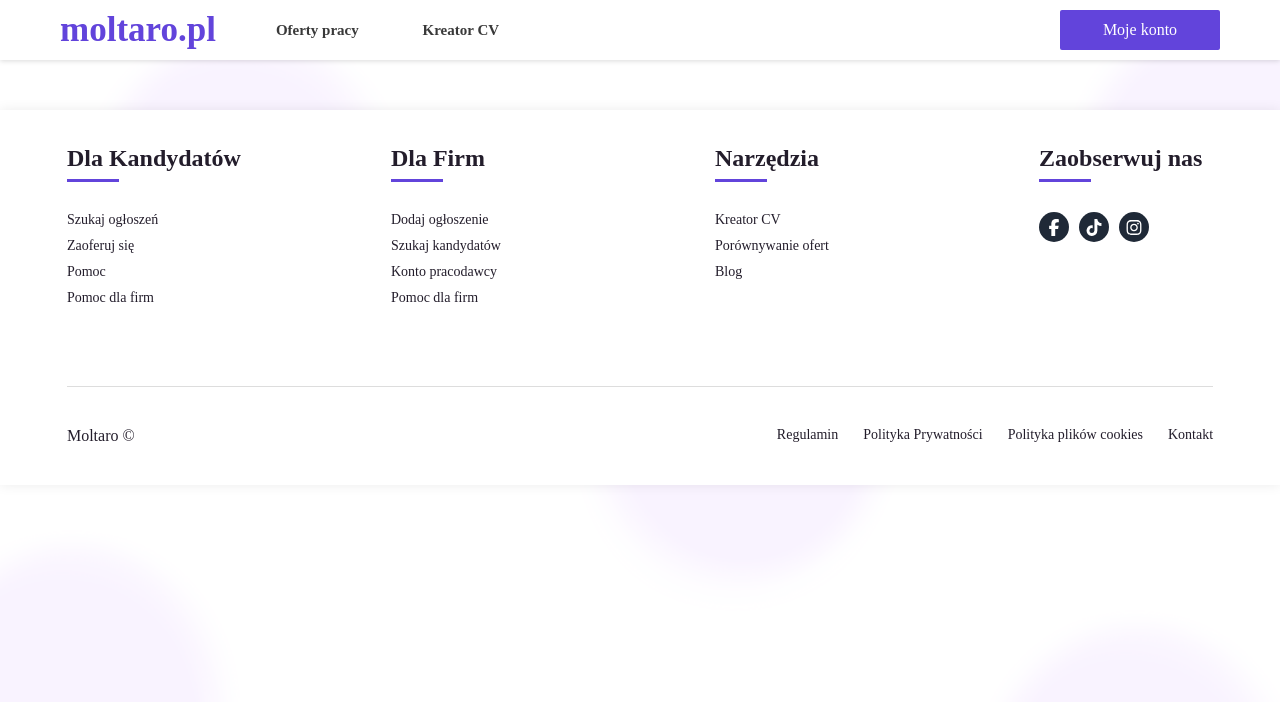
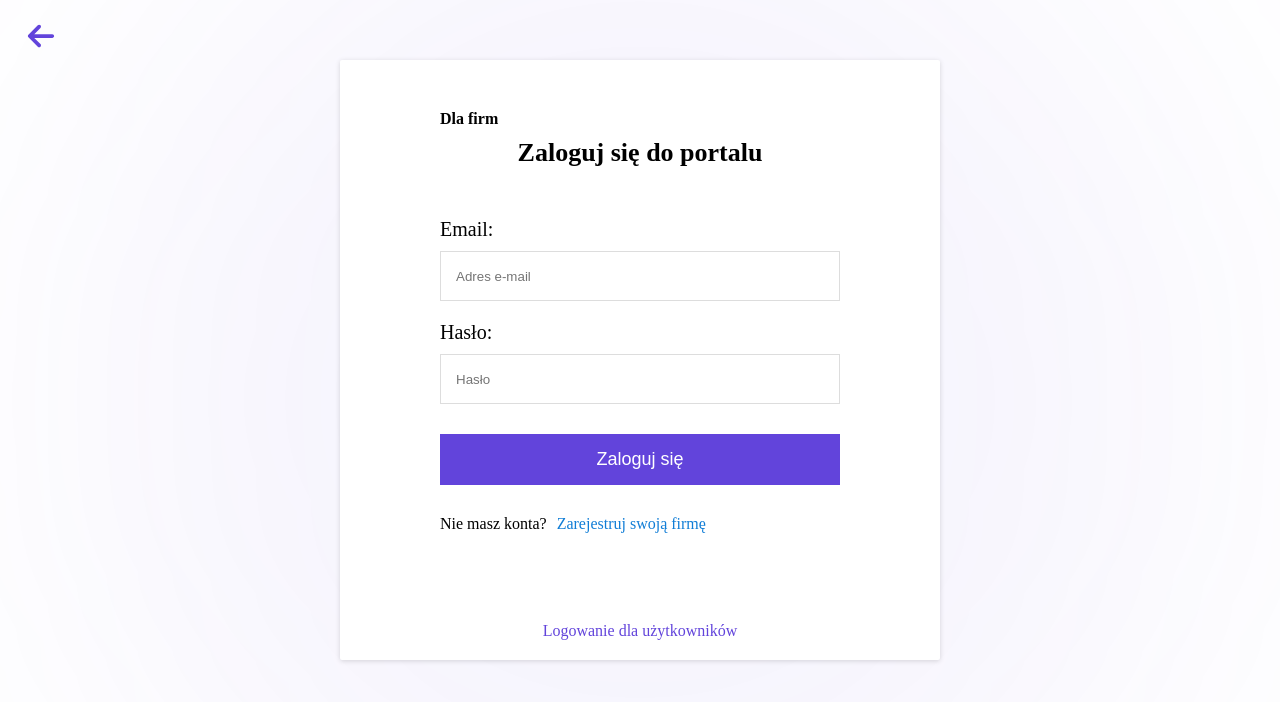
Before and after one commit to Uzyxen/advertising-system, a Nuxt app: page /firma/logowanie in a window 1280 px wide. Shown: the top 702 px of the page. Built offline with nearby package versions, Linux system fonts and the light colour scheme; no server answers; a web font is replaced by a local one.

Commit message:
create register/login form for companies

```diff
--- /dev/null
+++ b/pages/firma/logowanie/index.vue
@@ -0,0 +1,210 @@
+<template>
+    <div id="root">
+        <div id="blur-circle"></div>
+        <div id="login-box">
+            <h4>Dla firm</h4>
+            <h2>Zaloguj się do portalu</h2>
+            <span class="error">{{ error_message }}</span>
+
+            <form @submit.prevent="Login" method="post">
+                <div>
+                    <label for="email">Email:</label>
+                    <input :class="{ 'input-error': error.emailErr }" placeholder="Adres e-mail" type="text" name="email" v-model="data.email">
+                </div>
+
+                <div>
+                    <label for="password">Hasło:</label>
+                    <input :class="{ 'input-error': error.passwordErr }" placeholder="Hasło" type="password" name="password" v-model="data.password">
+                </div>
+
+                <button type="submit">Zaloguj się</button>
+            </form>
+
+            <div id="register">
+                <p>Nie masz konta?</p>
+                <Nuxt-link to="/firma/rejestracja">Zarejestruj swoją firmę</Nuxt-link>
+            </div>
+
+            <p id="for-companies">
+                <Nuxt-link to="/logowanie">Logowanie dla użytkowników</Nuxt-link>
+            </p>
+        </div>
+    </div>
+</template>
+
+<script setup>
+    definePageMeta({
+        layout: 'clear',
+    });
+
+    const data = ref({
+        email: '',
+        password: ''
+    });
+
+    const error = ref({
+       emailErr: false,
+       passwordErr: false
+    });
+
+    const error_message = ref('');
+    const success = ref(false);
+
+    async function Login() {
+        if(data.value.email == '') {
+            error.value.emailErr = true;
+            success.value = false;
+            error_message.value = 'Uzupełnij wymagane pola!';
+        } else {
+            error.value.emailErr = false;
+            success.value = true;
+            error_message.value = '';
+        }
+
+        if(data.value.password == '') {
+            error.value.passwordErr = true;
+            success.value = false;
+            error_message.value = 'Uzupełnij wymagane pola!';
+        } else {
+            error.value.passwordErr = false;
+            success.value = true;
+            error_message.value = '';
+        }
+
+        if(success.value === true) {
+            //const response = await $fetch('http://localhost/advertising-system/backend/api/user/LogInUser.php', { body: data.value, method: 'post', credentials: 'include', responseType: 'json' });
+
+            if(response) {
+                if(response == 'success') {
+                    error_message.value = '';
+                    const router = useRouter();
+
+                    router.push({ path: '/profil' });
+                } else {
+                    error_message.value = 'Nie znaleziono użytkownika o takich danych!';
+                }
+            }
+        }
+    }
+</script>
+
+
+<style scoped>
+    .error{
+        font-size: 16px;
+        color: #FA4132;
+        padding-bottom: 30px;
+        text-align: center;
+    }
+
+    .input-error {
+        border-color: #FA4132;
+    }
+
+    input {
+        border: 1px solid var(--asc-bg-border)
+    }
+
+    #root{
+        width: 100%;
+        height: 100vh;
+    }
+
+    #blur-circle{
+        background: rgba(98, 68, 219, 0.06);
+        width: 1126px;
+        height: 1125px;
+        filter: blur(150px);
+        position: absolute;
+        left: 50%;
+        top: 50%;
+        transform: translate(-50%, -50%);
+        border-radius: 50%;
+        z-index: -9999;
+    }
+
+    #login-box{
+        background-color: #FFF;
+        padding: 50px 100px 0;
+        width: 400px;
+        min-height: 550px;
+        position: absolute;
+        top: 30%;
+        left: 50%;
+        transform: translate(-50%, -30%);
+        box-shadow: 0px 1px 5px 0px rgba(0, 0, 0, 0.15);
+        border-radius: 2px;
+        z-index: 99;
+        display: flex;
+        flex-direction: column;
+        gap: 10px;
+    }
+
+    #login-box h2{
+        font-size: 26px;
+        text-align: center;
+    }
+
+    #login-box p{
+        text-align: center;
+        margin: 10px 0 50px;
+    }
+
+    #register{
+        flex: 1;
+        display: flex;
+        gap: 10px;
+        align-items: start;
+    }
+
+    #register p, #register a {
+        margin: 20px 0 0 !important;
+        display: block;
+    }
+
+    #register a {
+        color: rgb(16, 125, 214);
+    }
+
+    #login-box form {
+        display: flex;
+        flex-direction: column;
+        gap: 20px
+    }
+
+    #login-box form div{
+        display: flex;
+        flex-direction: column;
+        gap: 10px;
+    }
+
+    #login-box form div label{
+        font-size: 20px;
+    }
+
+    #login-box form div input{
+        padding: 15px;
+        height: 50px;
+        box-sizing: border-box;
+    }
+
+    #login-box button{
+        margin-top: 10px;
+        width: 400px;
+        background-color: #6244DB;
+        color: #fff;
+        padding: 15px;
+        font-size: 18px;
+        cursor: pointer;
+    }
+
+    #login-box p#for-companies{
+        text-align: center;
+        margin: 40px 0 20px 0;
+    }
+
+    #login-box p#for-companies a{
+        text-decoration: none;
+        color: #6244DB;
+    }
+</style>
--- /dev/null
+++ b/pages/firma/rejestracja/index.vue
@@ -0,0 +1,13 @@
+<template>
+    <div>
+
+    </div>
+</template>
+
+<script setup>
+
+</script>
+
+<style scoped>
+
+</style>
--- a/pages/oferty/index.vue
+++ b/pages/oferty/index.vue
@@ -19,7 +19,7 @@
         display: flex;
         gap: 15px;
         width: calc(100% - 300px);
-        padding: 80px 150px 0;
+        padding: 40px 150px 0;
     }
 
     #offers-flex {
```
Also changed, not shown: 1 other file (tests, documents, lock files or other folders).
